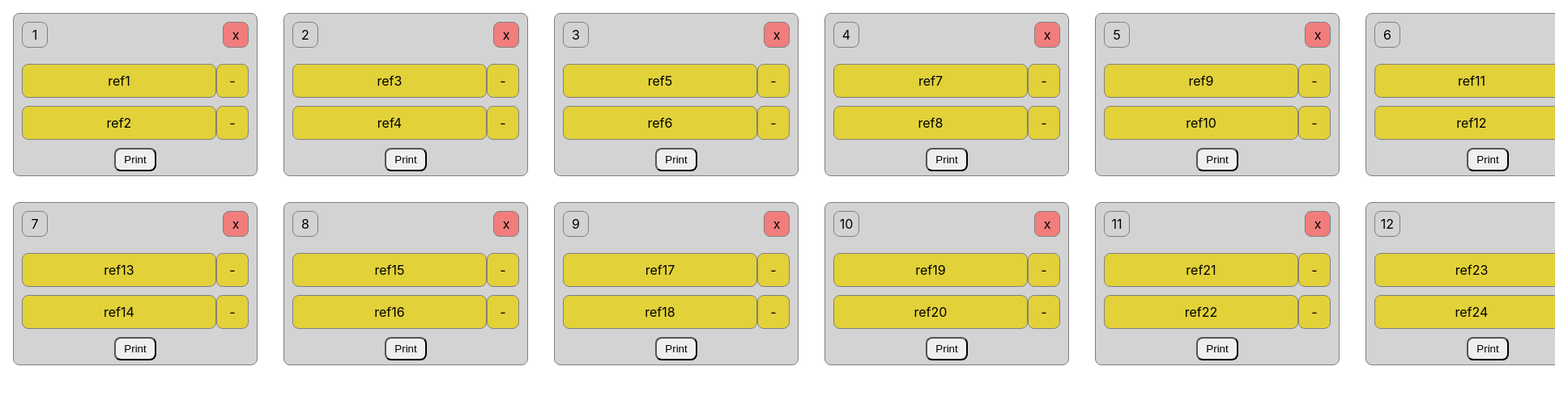
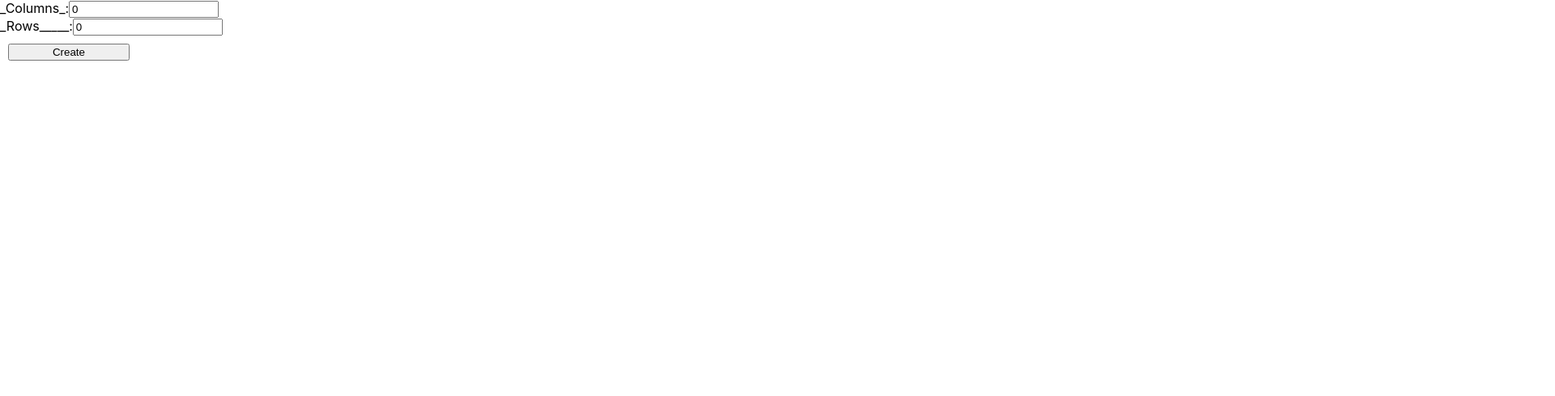
Before and after one commit to n-germain-work/plus2bad-essai-broche, a React (Create React App) app: page / in a window 1280 px wide. Shown: the top 490 px of the page at 81% size, 1920 px wide, since content can reach past the window. Built offline with nearby package versions, Linux system fonts and the light colour scheme.

Commit message:
version paramétrable

```diff
--- a/src/App.css
+++ b/src/App.css
@@ -37,6 +37,17 @@
   }
 }
 
+.App .creationSpace {
+  display: flex;
+  flex-direction: column;
+  align-items: flex-start;
+}
+
+.App .creationSpace .creationButton {
+  margin: 10px;
+  width: 150px;
+}
+
 .App .row {
   display: flex;
 }
--- a/src/App.js
+++ b/src/App.js
@@ -2,159 +2,88 @@ import { useState } from 'react';
 import './App.css';
 import Card from './components/Card';
 
-const arrayWall = [
-  {
-    num: 1,
+function App() {
+  //Stocke le nombre de colonnes de cards
+  const [columns, setColumns] = useState(0);
+  //Stocke le nombre de lignes de cards
+  const [rows, setRows] = useState(0);
+  //Stocke l'état global du mur
+  const [wall, setWall] = useState([]);
+  //Stocke un tableau contenant le numéro de chaque ligne
+  //Permet de faire un map pour créer autant de div 'row' que nécessaire
+  const [rowsArray, setRowsArray] = useState([]);
+
+  const handleCreate = () => {
+    if (columns <= 0 || rows <= 0) {
+      alert('Columns AND rows must be superior to 0 ;)');
+    } else {
+      //Numéro de card
+      let num = 1;
+      //Etat temporaire de wall
+      let temp = [];
+      //Etat temporaire de rowsArray
+      let tempRows = [];
+      for (let i = 1; i <= rows; i++) {
+        //Ajoute le numéro de la ligne
+        tempRows.push(i);
+        for (let o = 1; o <= columns; o++) {
+          //Ajoute une card dans la row
+          temp.push({
+            num: num,
             type: 'raquette',
-    x: 1,
-    y: 1,
+            x: i,
+            y: o,
             active: true,
-    item1: 'ref1',
-    item1Active: true,
-    item2: 'ref2',
-    item2Active: true,
-  },
-  {
-    num: 2,
-    type: 'raquette',
-    x: 2,
-    y: 1,
-    active: true,
-    item1: 'ref3',
-    item1Active: true,
-    item2: 'ref4',
-    item2Active: true,
-  },
-  {
-    num: 3,
-    type: 'raquette',
-    x: 3,
-    y: 1,
-    active: true,
-    item1: 'ref5',
-    item1Active: true,
-    item2: 'ref6',
-    item2Active: true,
-  },
-  {
-    num: 4,
-    type: 'raquette',
-    x: 4,
-    y: 1,
-    active: true,
-    item1: 'ref7',
-    item1Active: true,
-    item2: 'ref8',
-    item2Active: true,
-  },
-  {
-    num: 5,
-    type: 'raquette',
-    x: 5,
-    y: 1,
-    active: true,
-    item1: 'ref9',
-    item1Active: true,
-    item2: 'ref10',
-    item2Active: true,
-  },
-  {
-    num: 6,
-    type: 'raquette',
-    x: 6,
-    y: 1,
-    active: true,
-    item1: 'ref11',
-    item1Active: true,
-    item2: 'ref12',
-    item2Active: true,
-  },
-  {
-    num: 7,
-    type: 'raquette',
-    x: 1,
-    y: 2,
-    active: true,
-    item1: 'ref13',
-    item1Active: true,
-    item2: 'ref14',
-    item2Active: true,
-  },
-  {
-    num: 8,
-    type: 'raquette',
-    x: 2,
-    y: 2,
-    active: true,
-    item1: 'ref15',
-    item1Active: true,
-    item2: 'ref16',
-    item2Active: true,
-  },
-  {
-    num: 9,
-    type: 'raquette',
-    x: 3,
-    y: 2,
-    active: true,
-    item1: 'ref17',
-    item1Active: true,
-    item2: 'ref18',
-    item2Active: true,
-  },
-  {
-    num: 10,
-    type: 'raquette',
-    x: 4,
-    y: 2,
-    active: true,
-    item1: 'ref19',
-    item1Active: true,
-    item2: 'ref20',
-    item2Active: true,
-  },
-  {
-    num: 11,
-    type: 'raquette',
-    x: 5,
-    y: 2,
-    active: true,
-    item1: 'ref21',
-    item1Active: true,
-    item2: 'ref22',
-    item2Active: true,
-  },
-  {
-    num: 12,
-    type: 'raquette',
-    x: 6,
-    y: 2,
-    active: true,
-    item1: 'ref23',
-    item1Active: true,
-    item2: 'ref24',
-    item2Active: true,
-  },
-];
+            item1: null,
+            item1Active: false,
+            item2: null,
+            item2Active: false,
+          });
+          //Incremente le numéro de card
+          num++;
+        }
+      }
+      //Mets à jour les states
+      setRowsArray(tempRows);
+      setWall(temp);
+    }
+  };
 
-function App() {
-  const [wall, setWall] = useState(arrayWall);
   return (
     <div className='App'>
+      <div className='creationSpace'>
+        <label htmlFor='columns'>
+          _Columns_:
+          <input
+            name='columns'
+            value={columns}
+            className='inputCreation'
+            onChange={(e) => setColumns(e.target.value)}
+          ></input>
+        </label>
+        <label htmlFor='rows'>
+          _Rows_____:
+          <input
+            name='rows'
+            value={rows}
+            className='inputCreation'
+            onChange={(e) => setRows(e.target.value)}
+          ></input>
+        </label>
+        <button type='button' className='creationButton' onClick={handleCreate}>
+          Create
+        </button>
+      </div>
+
+      {rowsArray.map((row) => (
         <div className='row'>
           {wall
-          .filter((space) => space.y === 1)
+            .filter((space) => space.x === row)
             .map((space) => (
               <Card space={space} wall={wall} setWall={setWall} />
             ))}
         </div>
-      <div className='row'>
-        {wall
-          .filter((space) => space.y === 2)
-          .map((space) => (
-            <Card space={space} wall={wall} setWall={setWall} />
       ))}
-      </div>
     </div>
   );
 }
```
Lines whose indentation alone changed are shown as unchanged.
